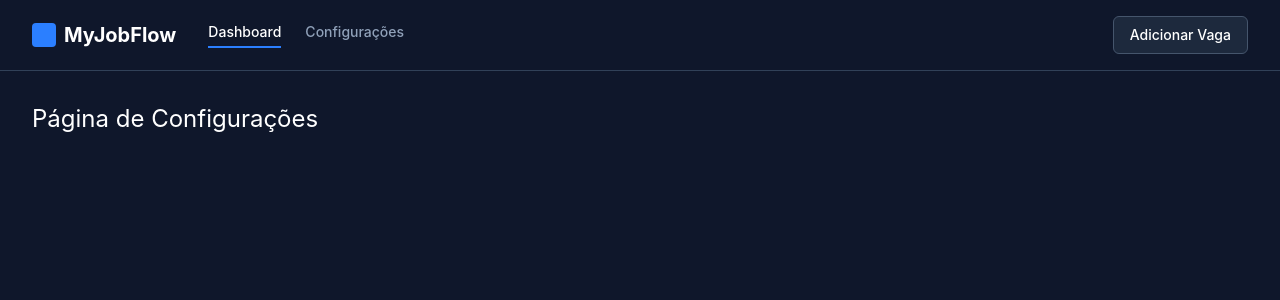
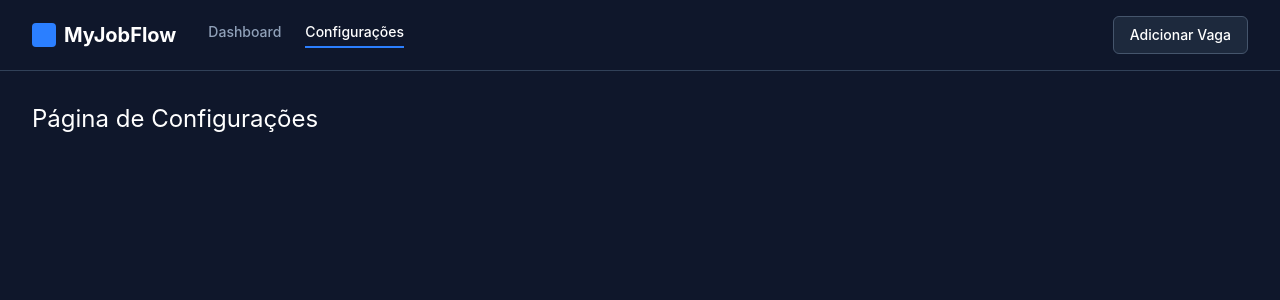
Before and after one commit to NicolasES/my-job-flow, a React (Vite) app in the folder my-job-flow/: page /configurations in a window 1280 px wide. Shown: the top 300 px of the page. Built offline with nearby package versions, Linux system fonts and the light colour scheme.

Commit message:
feat: implement NavLink navigation in MainLayout

```diff
--- a/my-job-flow/src/layouts/MainLayout.tsx
+++ b/my-job-flow/src/layouts/MainLayout.tsx
@@ -1,4 +1,4 @@
-import { Link, Outlet } from "react-router-dom"
+import { Link, Outlet, NavLink } from "react-router-dom"
 
 function MainLayout() {
     return (
@@ -16,8 +16,27 @@ function MainLayout() {
                     {/* Links de Navegação */}
                     <nav className="flex gap-6 text-sm font-medium text-slate-400">
                         {/* O link ativo geralmente tem cor diferente e uma bordinha embaixo */}
-                        <Link to="/" className="text-white border-b-2 border-blue-500 pb-1">Dashboard</Link>
-                        <Link to="/configurations" className="hover:text-white transition-colors pb-1">Configurações</Link>
+                        <NavLink
+                            to="/"
+                            className={({ isActive }) =>
+                                isActive
+                                    ? "text-white border-b-2 border-blue-500 pb-1"
+                                    : "hover:text-white transition-colors pb-1"
+                            }
+                        >
+                            Dashboard
+                        </NavLink>
+
+                        <NavLink
+                            to="/configurations"
+                            className={({ isActive }) =>
+                                isActive
+                                    ? "text-white border-b-2 border-blue-500 pb-1"
+                                    : "hover:text-white transition-colors pb-1"
+                            }
+                        >
+                            Configurações
+                        </NavLink>
                     </nav>
                 </div>
 
```
